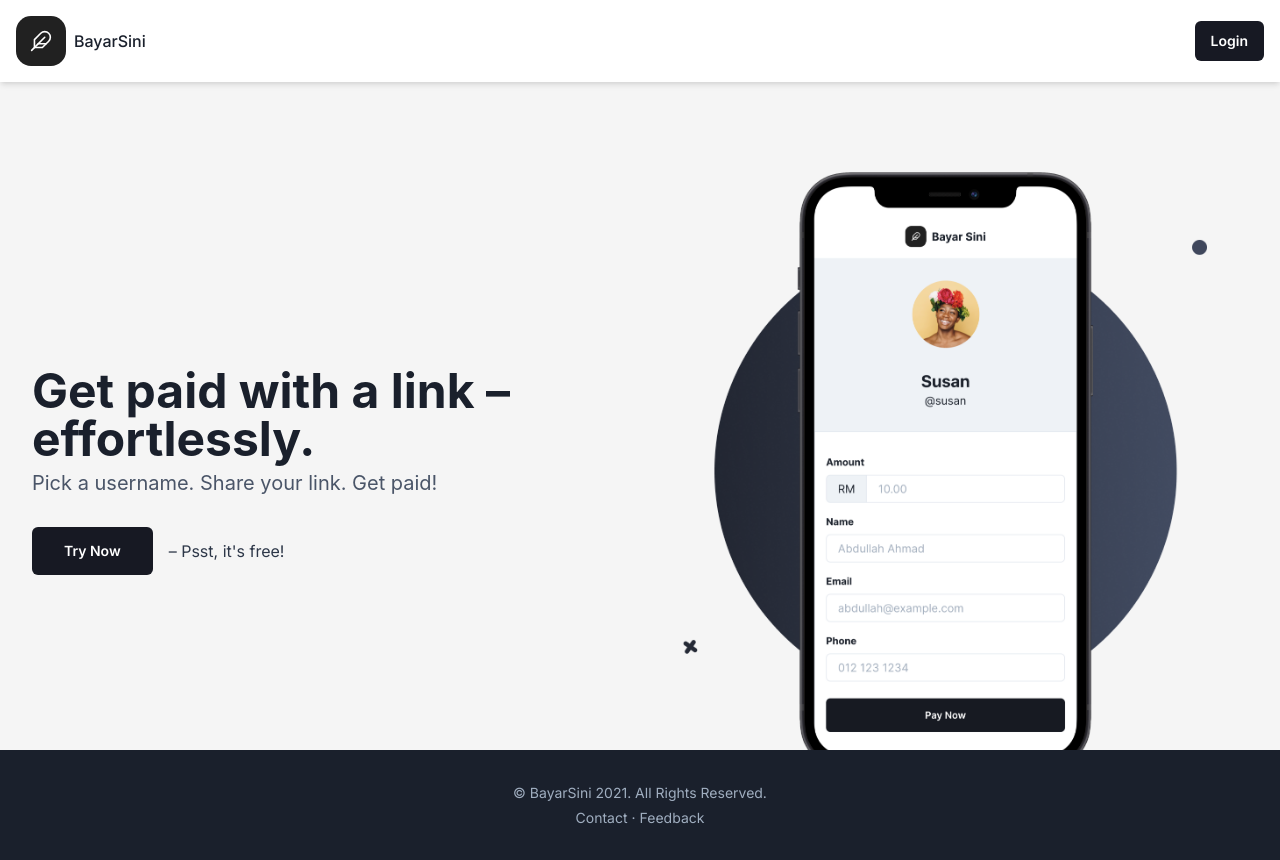
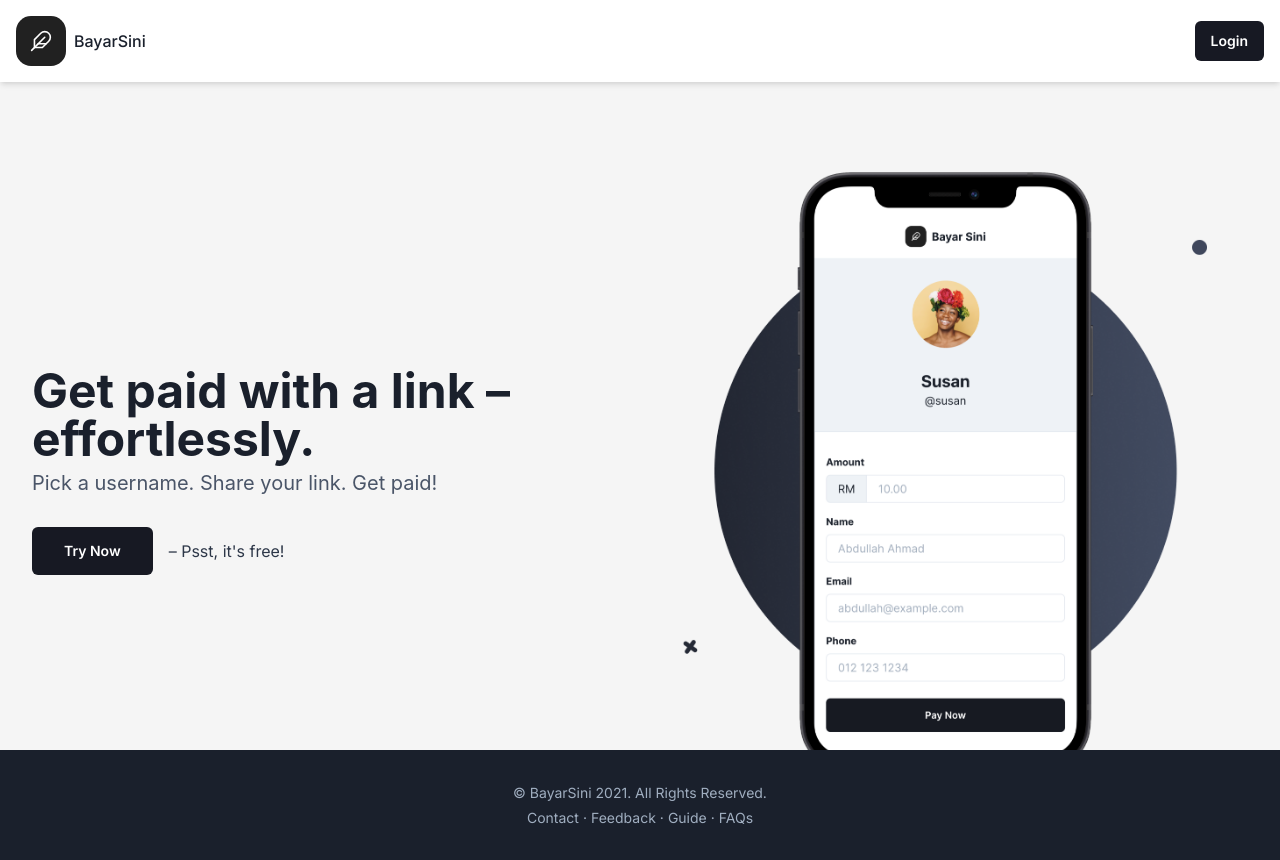
Before and after one commit to afrieirham/bayarsini-lite, a Next.js app: page / in a window 1280 px wide. Built offline with nearby package versions, Linux system fonts and the light colour scheme; no server answers.

Commit message:
Add Guide and FAQs link in Landing Page

```diff
--- a/pages/index.js
+++ b/pages/index.js
@@ -139,6 +139,24 @@ export default function Home() {
               <Link href='https://forms.gle/EzD5bFvHNf8C73nY6' isExternal>
                 Feedback
               </Link>
+              <Box as='span' mx={1}>
+                &middot;
+              </Box>
+              <Link
+                href='https://docs.google.com/document/u/4/d/e/2PACX-1vR9i-U_m3ZwtddP-JqSW7UwP7mAAbEY1CmftijRZQpE56R2gMpBMv8SVPkrNOmoc_pIhEYFQZXwEv6W/pub'
+                isExternal
+              >
+                Guide
+              </Link>
+              <Box as='span' mx={1}>
+                &middot;
+              </Box>
+              <Link
+                href='https://docs.google.com/document/u/4/d/e/2PACX-1vRZAZQJxjeotII-Adr485wnUu8192ra7gsFYkb6YW3hTdTQw76hDuTMumUaVnUjIDjBaS1yOlCH1cX4/pub'
+                isExternal
+              >
+                FAQs
+              </Link>
             </Flex>
           </Flex>
         </Flex>
```
